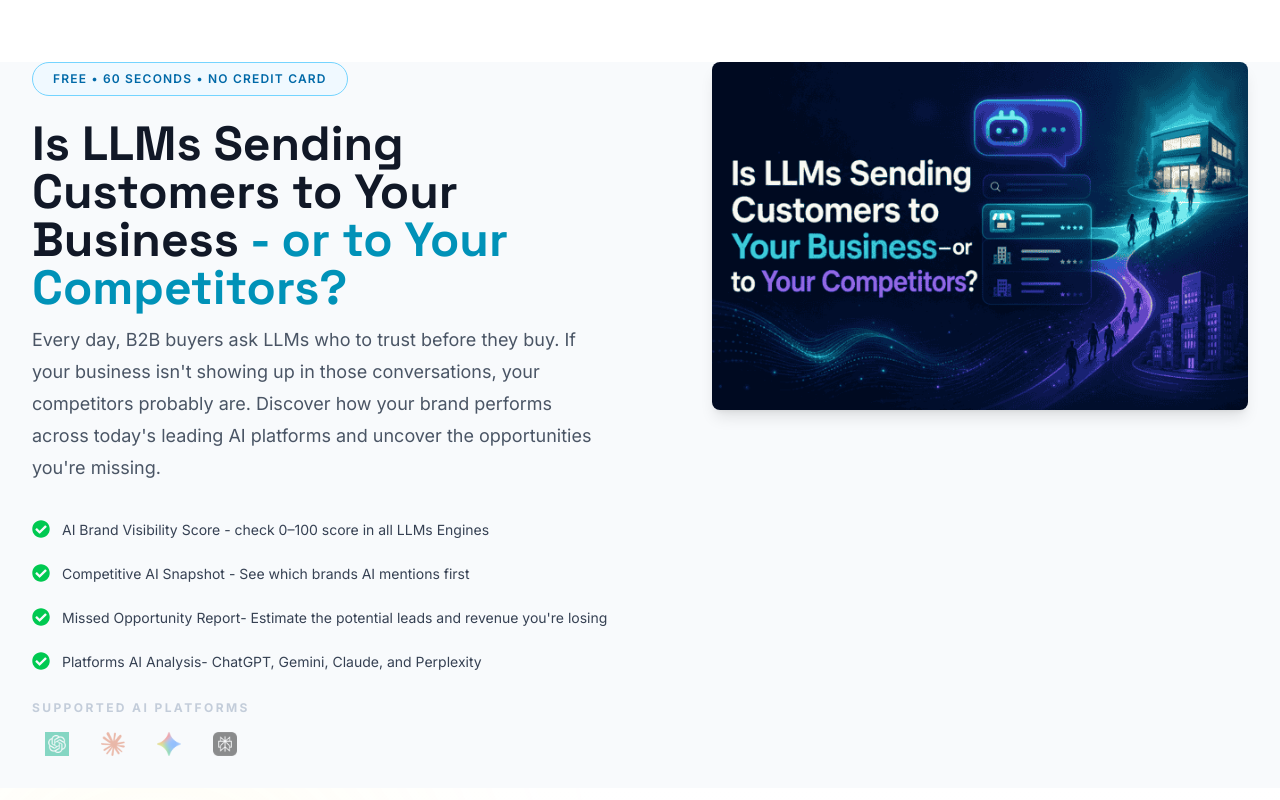
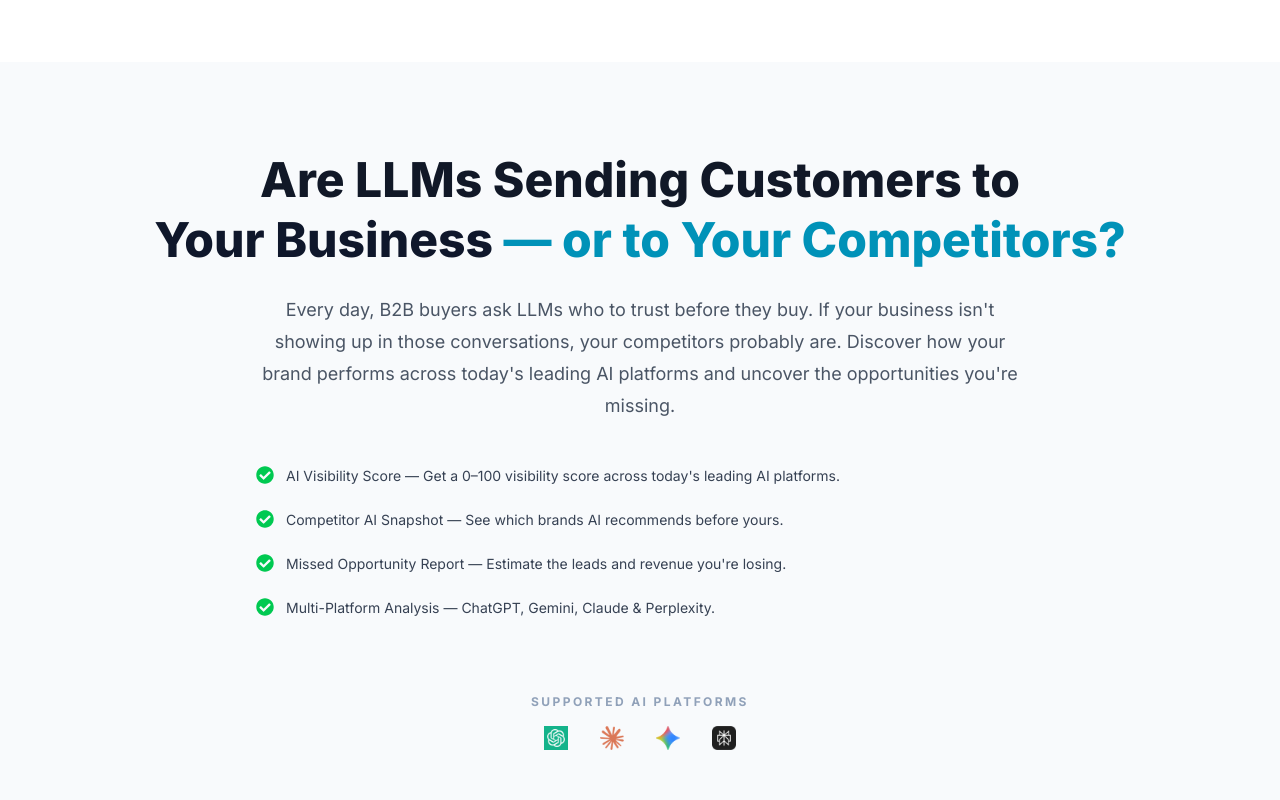
Before and after one commit to sagorbbr1/ai-visibility-agency, a React (Vite) app in the folder client/: page /blogs in a window 1280 px wide. Shown: the part 760-1560 px from the top of the page. Built offline with nearby package versions, Linux system fonts and the light colour scheme.

Commit message:
remove audit and fix pricing title

```diff
--- a/client/src/components/Hero/HeroBottom.jsx
+++ b/client/src/components/Hero/HeroBottom.jsx
@@ -1,20 +1,14 @@
 import Container from "../ui/Container";
 import HeroLeft from "./HeroLeft";
-import HeroRight from "./HeroRight";
+
 
 const HeroBottom = () => {
   return (
-    <section id="audit" className="pb-2 pt-0 bg-[#f8fafc]">
-      <Container>
-        <div className="grid lg:grid-cols-2 gap-16 items-start">
-
-          <HeroLeft />
-
-          <HeroRight />
-
-        </div>
-      </Container>
-    </section>
+    <section id="audit" className="bg-[#f8fafc] py-16">
+  <Container>
+    <HeroLeft />
+  </Container>
+</section>
   );
 };
 
--- a/client/src/components/Hero/HeroLeft.jsx
+++ b/client/src/components/Hero/HeroLeft.jsx
@@ -3,55 +3,51 @@
 
 const HeroLeft = () => {
   return (
-    <div>
+    <div className="mx-auto max-w-5xl text-center">
 
-      <span className="inline-block rounded-full border border-sky-300 bg-sky-50 px-5 py-2 text-xs font-semibold uppercase tracking-widest text-sky-700">
 
-        FREE • 60 Seconds • No Credit Card
 
-      </span>
-
-      <h2 className="heading mt-6 text-4xl font-extrabold leading-none lg:text-5xl">
-
-      Is LLMs Sending Customers to Your Business {" "}
-
-        <span className=" text-cyan-600">
-
-           - or to Your Competitors?
-
+      <h2 className="mt-6 text-3xl font-extrabold leading-tight lg:text-5xl">
+        Are LLMs Sending Customers to
+        <br />
+        <span className="text-slate-900">Your Business</span>{" "}
+        <span className="text-cyan-600">
+          — or to Your Competitors?
         </span>
-
       </h2>
 
-      <p className="mt-3 max-w-xl text-lg leading-8 text-gray-600">
-
-     Every day, B2B buyers ask LLMs who to trust before they buy. If your business isn't showing up in those conversations, your competitors probably are. Discover how your brand performs across today's leading AI platforms and uncover the opportunities you're missing.
+      <p className="mx-auto mt-6 max-w-3xl text-lg leading-8 text-gray-600">
+        Every day, B2B buyers ask LLMs who to trust before they buy.
+        If your business isn't showing up in those conversations,
+        your competitors probably are. Discover how your brand performs
+        across today's leading AI platforms and uncover the opportunities
+        you're missing.
       </p>
 
-      <div className="mt-8 space-y-4">
+      <div className="mx-auto mt-10 max-w-3xl space-y-4 text-left">
 
         <FeatureItem>
-          AI Brand Visibility Score - check 0–100 score in all LLMs Engines
+          AI Visibility Score — Get a 0–100 visibility score across today's leading AI platforms.
         </FeatureItem>
 
         <FeatureItem>
-Competitive AI Snapshot - See which brands AI mentions first
-
+          Competitor AI Snapshot — See which brands AI recommends before yours.
         </FeatureItem>
 
         <FeatureItem>
-         Missed Opportunity Report- Estimate the potential leads and revenue you're losing
+          Missed Opportunity Report — Estimate the leads and revenue you're losing.
         </FeatureItem>
 
         <FeatureItem>
-         Platforms AI Analysis- ChatGPT, Gemini, Claude, and Perplexity
+          Multi-Platform Analysis — ChatGPT, Gemini, Claude & Perplexity.
         </FeatureItem>
 
       </div>
 
-     <div className="flex justify-start opacity-50">
-  <AiPlatforms title="Supported AI Platforms" />
-</div>
+      <div className="mt-12 flex justify-center">
+        <AiPlatforms title="Supported AI Platforms" />
+      </div>
+
     </div>
   );
 };
--- a/client/src/components/Hero/HeroRight.jsx
+++ /dev/null
@@ -1,13 +0,0 @@
-import React from "react";
-import heroImg from "../../assets/images/aivisibilityhero.png";
-
-const HeroRight = () => {
-  return (
-    <div className="lg:pl-10">
-      <img src={heroImg} alt="Hero Right" className="mb-8 w-full rounded-lg shadow-lg" />
-
-    </div>
-  );
-};
-
-export default HeroRight;
--- a/client/src/components/Pricing/pricingData.js
+++ b/client/src/components/Pricing/pricingData.js
@@ -16,7 +16,7 @@
 
   {
     id: 2,
-    title: "Growth Blueprint",
+    title: "6-Month Growth Blueprint",
     price: "$6,400",
     button: "Book a Call",
     features: [
@@ -29,7 +29,7 @@
 
   {
     id: 3,
-    title: "Growth Accelerator",
+    title: "1-Year Growth Accelerator",
     price: "$10900",
     button: "Book a Call",
     features: [
```
Also changed, not shown: client/src/assets/images/aivisibilityhero.png (deleted).
